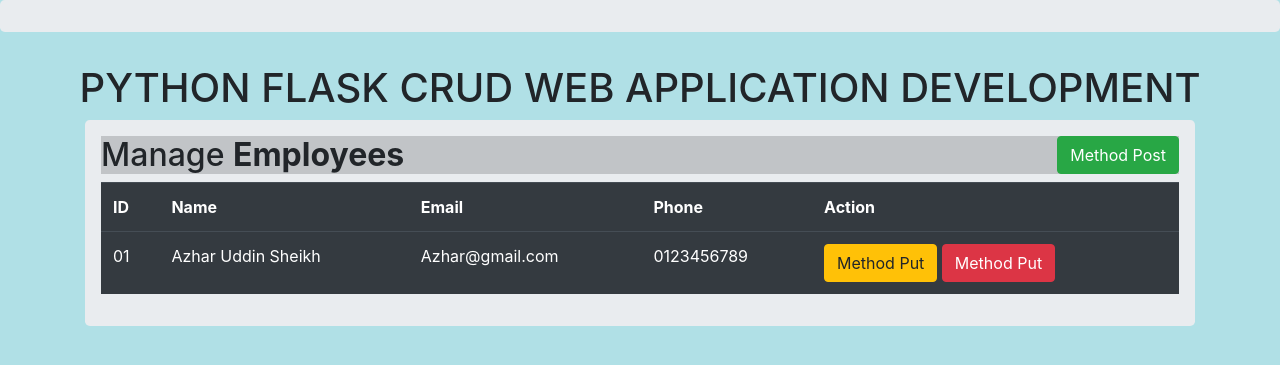
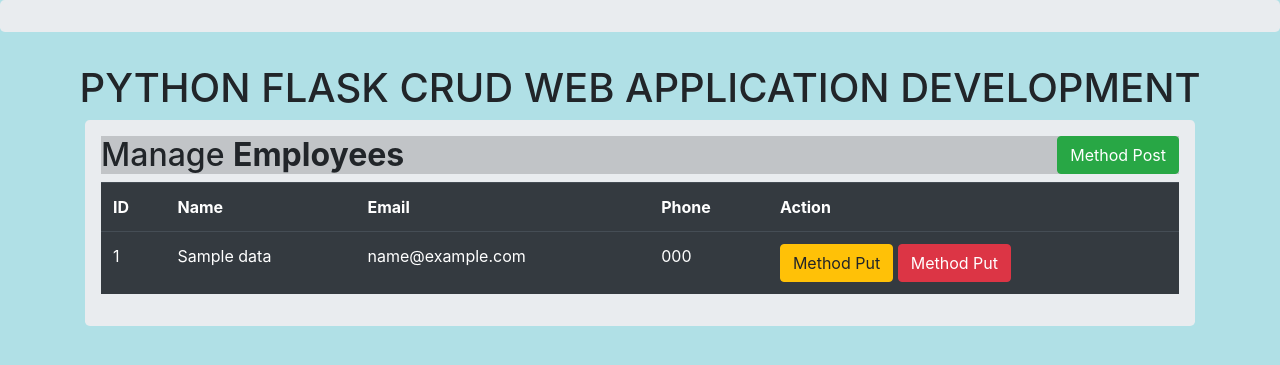
Before and after one commit to AzharUddinSheikh/Web-App, a Flask app: page / in a window 1280 px wide. Shown: the top 365 px of the page. Run offline with Flask 2, Linux system fonts and the light colour scheme; tables that the repository leaves empty hold one stand-in row (values such as "Sample post"); some libraries are stand-ins or nearby versions.

Commit message:
in our insert function we are retriveing all data and with the help of jinja in html code we used for loop and feed in into table data hence we completed post and get method

```diff
--- a/WebApi/crudwebapi.py
+++ b/WebApi/crudwebapi.py
@@ -43,7 +43,9 @@ def insert():
 
 @app.route('/')
 def index():
-    return render_template('index.html')
+    all_data = Data.query.all()
+
+    return render_template('index.html', getall=all_data)
 
 
 if __name__ == ("__main__"):
--- a/WebApi/templates/index.html
+++ b/WebApi/templates/index.html
@@ -38,11 +38,13 @@
                         <th>Action</th>
                     </tr>
 
+                    {% for row in getall %}
+
                     <tr>
-                        <td>01</td>
-                        <td>Azhar Uddin Sheikh</td>
-                        <td>Azhar@gmail.com</td>
-                        <td>0123456789</td>
+                        <td>{{row.id}}</td>
+                        <td>{{row.name}}</td>
+                        <td>{{row.email}}</td>
+                        <td>{{row.phone}}</td>
 
                         <td>
                             <a href="" class="btn btn-warning btn-xs" data-toggle="modal"
@@ -113,7 +115,7 @@
 
 
 
-
+                    {% endfor %}
 
                 </table>
             </div>
```
